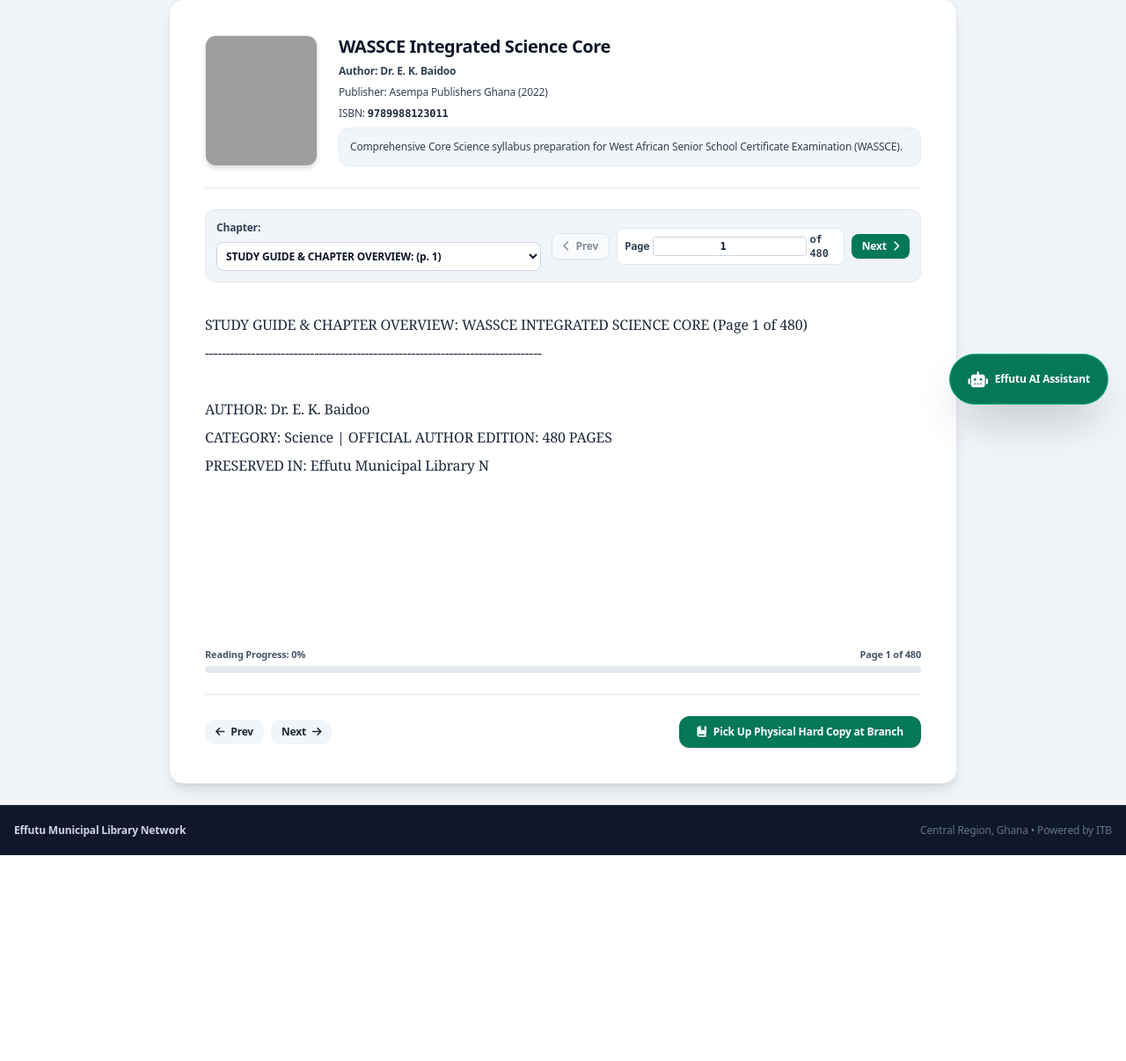
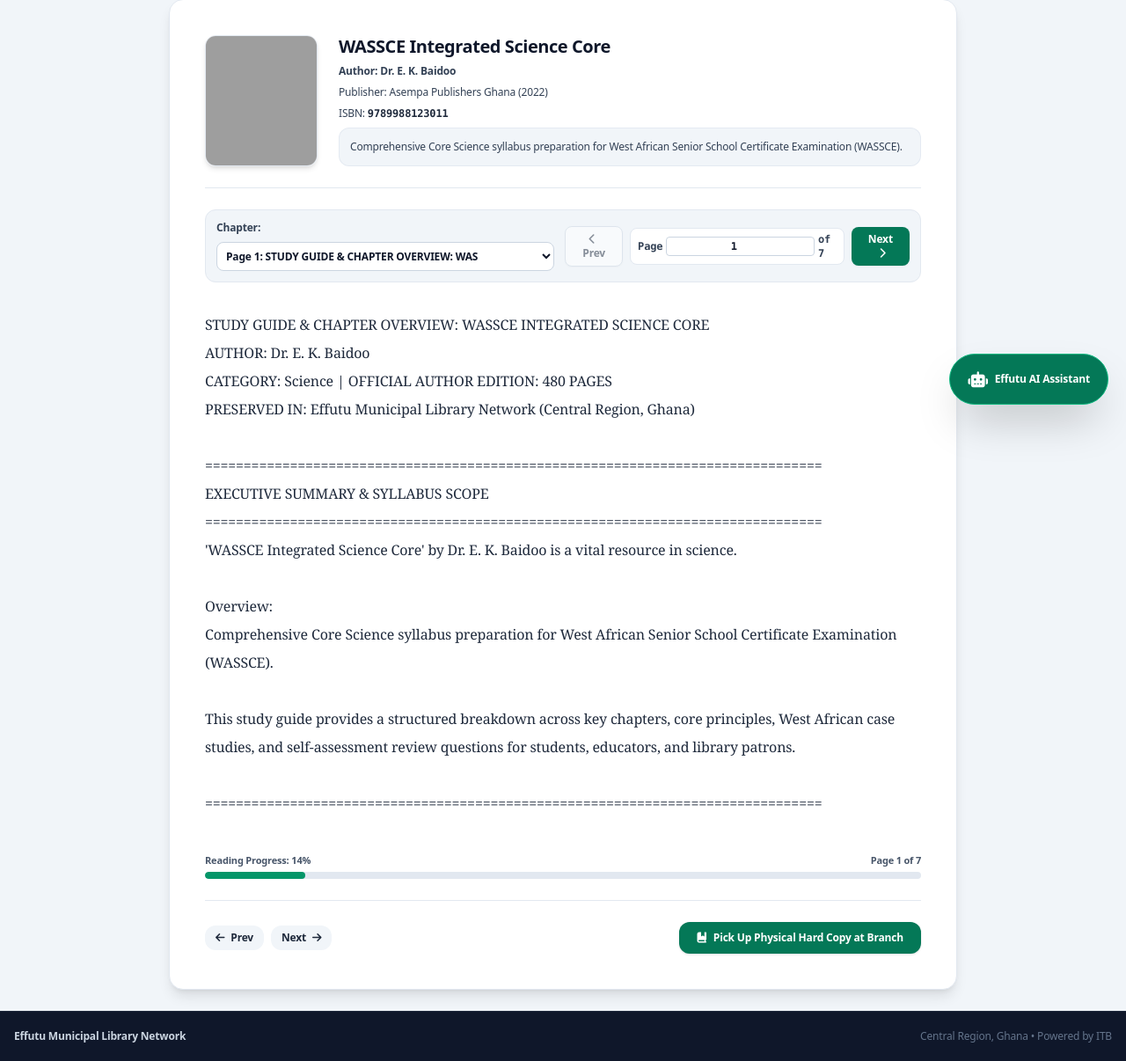
Before and after one commit to FAVOU-R/effutulibrary, a FastAPI app: page /read/1 in a window 1280 px wide. Shown: the part 320-1526 px from the top of the page at 88% size. Before the commit the page ends 1292 px from the top, so only its background shows below. Run offline with FastAPI, Linux system fonts and the light colour scheme; some libraries are stand-ins or nearby versions; grey boxes are pictures that could not be loaded.

Commit message:
Add files via upload

```diff
--- a/app/main.py
+++ b/app/main.py
@@ -291,18 +291,41 @@ def role_dashboard(role: str, request: Request, db: Session = Depends(get_db)):
 
     # 4. Patron View
     elif role == "patron":
+        import datetime
         active_loans = db.query(Transaction).filter(
             Transaction.patron_id == current_user.id,
             Transaction.status.in_(["active", "overdue"])
         ).all()
         loans_data = [{
             "id": t.id,
-            "book_title": t.book_copy.book.title,
+            "book_title": t.book_copy.book.title if t.book_copy and t.book_copy.book else "Library Book",
             "issue_date": t.issue_date.strftime("%Y-%m-%d"),
             "due_date": t.due_date.strftime("%Y-%m-%d"),
             "is_overdue": t.status == "overdue",
-            "fine_amount_ghs": t.fine_amount
+            "fine_amount_ghs": t.fine_amount or 0.0,
+            "type": "Loan"
         } for t in active_loans]
+
+        # Include active reservations (reserved, pending, ready)
+        from app.models import Reservation
+        active_res = db.query(Reservation).filter(
+            Reservation.user_id == current_user.id,
+            Reservation.status.in_(["reserved", "pending", "ready"])
+        ).all()
+
+        for r in active_res:
+            res_date = r.reserved_at.strftime("%Y-%m-%d") if r.reserved_at else "Today"
+            exp_date = r.expires_at.strftime("%Y-%m-%d") if r.expires_at else (r.reserved_at + datetime.timedelta(days=2)).strftime("%Y-%m-%d")
+            loans_data.append({
+                "id": f"res-{r.id}",
+                "book_title": r.book.title if r.book else "Reserved Book",
+                "issue_date": res_date,
+                "due_date": f"{exp_date} (Pick-Up Hold)",
+                "is_overdue": False,
+                "fine_amount_ghs": 0.0,
+                "type": "Reservation",
+                "status": r.status.upper()
+            })
 
         return templates.TemplateResponse(request=request, name="dashboards/patron.html", context={
             "current_user": current_user,
--- a/app/templates/catalog/read_book.html
+++ b/app/templates/catalog/read_book.html
@@ -175,54 +175,37 @@ function parseBookPages() {
     const chapterSplits = rawText.split(/(?=(?:CHAPTER|ACT|SECTION|LESSON|UNIT|COLLECTION)\s+\d+)/i).map(ch => ch.trim()).filter(ch => ch.length > 0);
 
     bookPages = [];
-    const pagesPerChapter = Math.max(1, Math.floor(officialTotalPages / (chapterSplits.length || 1)));
 
-    chapterSplits.forEach((chText, chIdx) => {
-        const lines = chText.split('\n');
-        const header = lines[0] || `CHAPTER ${chIdx + 1}`;
-        const bodyLines = lines.slice(1).join('\n');
+    if (chapterSplits.length > 1) {
+        chapterSplits.forEach((chText, idx) => {
+            if (chText.length > 0) {
+                bookPages.push(chText);
+            }
+        });
+    } else {
+        const pageSize = 600;
+        for (let i = 0; i < rawText.length; i += pageSize) {
+            const pageText = rawText.substring(i, i + pageSize).trim();
+            if (pageText.length > 0) {
+                bookPages.push(pageText);
+            }
+        }
+    }
 
-        // Divide chapter body evenly across allocated pages for this chapter
-        const chunkSize = Math.max(120, Math.ceil(bodyLines.length / pagesPerChapter));
+    if (bookPages.length === 0) {
+        bookPages = ["Page 1 content unavailable."];
+    }
 
-        for (let p = 0; p < pagesPerChapter; p++) {
-            const pageNum = bookPages.length + 1;
-            if (pageNum > officialTotalPages) break;
-
-            const startIdx = p * chunkSize;
-            const endIdx = (p === pagesPerChapter - 1) ? bodyLines.length : (p + 1) * chunkSize;
-            const pageSnippet = bodyLines.substring(startIdx, endIdx).trim();
-
-            const formattedPage = `${header}  (Page ${pageNum} of ${officialTotalPages})\n` +
-                `--------------------------------------------------------------------------------\n\n` +
-                (pageSnippet || `${header} — Continued study material, diagrams, and notes for Page ${pageNum}.`);
-
-            bookPages.push(formattedPage);
-        }
-    });
-
-    // Fill remaining pages up to official total author page count if any gap remains
-    while (bookPages.length < officialTotalPages) {
-        const pageNum = bookPages.length + 1;
-        const lastCh = chapterSplits[(pageNum - 1) % chapterSplits.length] || `SECTION ${pageNum}`;
-        const firstLine = lastCh.split('\n')[0];
-        bookPages.push(
-            `${firstLine}  (Page ${pageNum} of ${officialTotalPages})\n` +
-            `--------------------------------------------------------------------------------\n\n` +
-            `Official Page ${pageNum} of '${document.title.replace('- Effutu Municipal Library Network', '').trim()}'.\n` +
-            `Continuing reference text, exercises, and study notes for Chapter ${Math.floor(pageNum / pagesPerChapter) + 1}.`
-        );
-    }
+    const totalPages = bookPages.length;
 
     // Update Chapter Selector options
     const select = document.getElementById('chapter-select');
-    select.innerHTML = chapterSplits.map((ch, idx) => {
-        const titleLine = ch.split('\n')[0].substring(0, 32);
-        const targetPageIdx = Math.min(idx * pagesPerChapter, bookPages.length - 1);
-        return `<option value="${targetPageIdx}">${titleLine} (p. ${targetPageIdx + 1})</option>`;
+    select.innerHTML = bookPages.map((pg, idx) => {
+        const titleLine = pg.split('\n')[0].substring(0, 35);
+        return `<option value="${idx}">Page ${idx + 1}: ${titleLine}</option>`;
     }).join('');
 
-    document.getElementById('page-total-label').textContent = `of ${officialTotalPages}`;
+    document.getElementById('page-total-label').textContent = `of ${totalPages}`;
     renderPage(0);
 }
 
@@ -230,17 +213,20 @@ function renderPage(pageIdx) {
     if (pageIdx < 0 || pageIdx >= bookPages.length) return;
     currentPage = pageIdx;
 
+    const totalPages = bookPages.length;
+
     document.getElementById('book-content-body').innerText = bookPages[currentPage];
     document.getElementById('page-num-input').value = currentPage + 1;
-    document.getElementById('page-total-label').textContent = `of ${officialTotalPages}`;
-    document.getElementById('page-indicator-bottom').textContent = `Page ${currentPage + 1} of ${officialTotalPages}`;
+    document.getElementById('page-total-label').textContent = `of ${totalPages}`;
+    document.getElementById('page-indicator-bottom').textContent = `Page ${currentPage + 1} of ${totalPages}`;
 
-    const progressPct = Math.round(((currentPage + 1) / officialTotalPages) * 100);
+    const progressPct = Math.round(((currentPage + 1) / totalPages) * 100);
     document.getElementById('reading-progress-text').textContent = `Reading Progress: ${progressPct}%`;
     document.getElementById('reading-progress-bar').style.width = `${progressPct}%`;
 
     document.getElementById('prev-page-btn').disabled = (currentPage === 0);
-    document.getElementById('next-page-btn').disabled = (currentPage === bookPages.length - 1);
+    document.getElementById('next-page-btn').disabled = (currentPage === totalPages - 1);
+    document.getElementById('chapter-select').value = currentPage;
 
     window.scrollTo({ top: 0, behavior: 'smooth' });
 }
```
Also changed, not shown: app/templates/dashboards/patron.html (+12 -3 lines), effutu_library.db.
